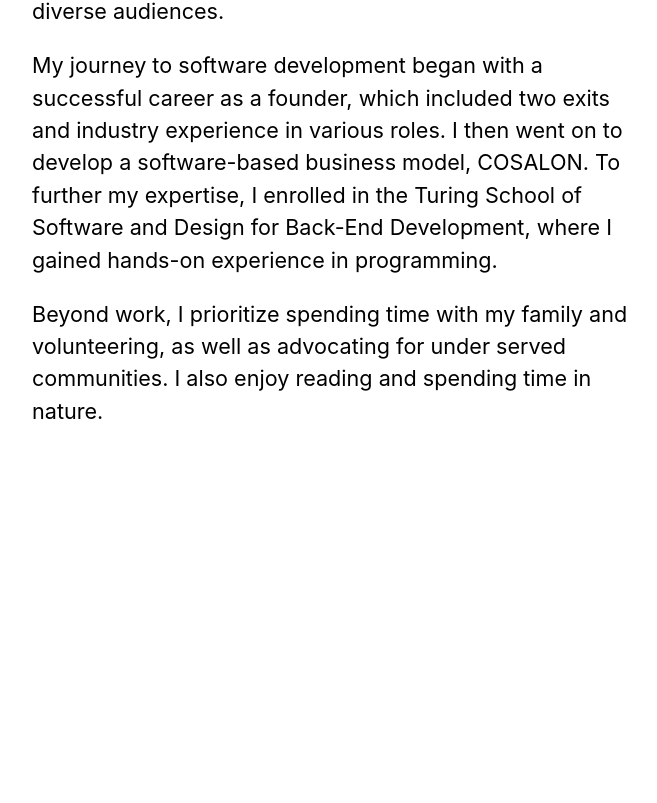
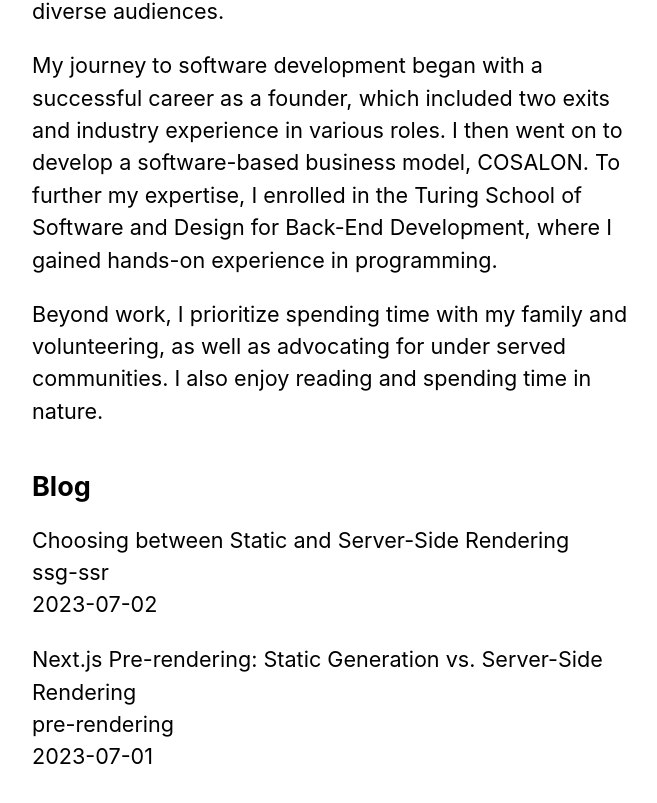
Before and after one commit to Elle-M/nextjs-blog, a Next.js app: page / in a window 1280 px wide. Shown: the part 595-1398 px from the top of the page, without its empty margins (302-959 px from the left). Before the commit the page ends 1130 px from the top, so only its background shows below. Built offline with nearby package versions, Linux system fonts and the light colour scheme.

Commit message:
add:md blogs and implement static props

```diff
--- /dev/null
+++ b/lib/posts.js
@@ -0,0 +1,29 @@
+import fs from 'fs';
+import path from 'path';
+import matter from 'gray-matter';
+
+const postsDirectory = path.join(process.cwd(), 'posts');
+
+export function getSortedPostsData() {
+  const fileNames = fs.readdirSync(postsDirectory);
+  const allPostsData = fileNames.map((fileName) => {
+    const id = fileName.replace(/\.md$/, '');
+
+    const fullPath = path.join(postsDirectory, fileName);
+    const fileContents = fs.readFileSync(fullPath, 'utf8');
+
+    const matterResult = matter(fileContents);
+
+    return {
+      id,
+      ...matterResult.data,
+    };
+  });
+  return allPostsData.sort((a, b) => {
+    if (a.date < b.date) {
+      return 1;
+    } else {
+      return -1;
+    }
+  });
+}
--- a/package.json
+++ b/package.json
@@ -9,6 +9,7 @@
     "lint": "next lint"
   },
   "dependencies": {
+    "gray-matter": "^4.0.3",
     "next": "13.4.7",
     "react": "18.2.0",
     "react-dom": "18.2.0"
--- a/pages/index.js
+++ b/pages/index.js
@@ -1,8 +1,18 @@
 import Head from 'next/head';
 import Layout, { siteTitle } from '../components/layout';
 import utilStyles from '../styles/utils.module.css';
+import { getSortedPostsData } from '../lib/posts';
 
-export default function Home() {
+export async function getStaticProps() {
+  const allPostsData = getSortedPostsData();
+  return {
+    props: {
+      allPostsData
+    },
+  };
+}
+
+export default function Home({ allPostsData }) {
   return (
     <Layout home>
       <Head>
@@ -14,6 +24,20 @@ export default function Home() {
         <p>My journey to software development began with a successful career as a founder, which included two exits and industry experience in various roles. I then went on to develop a software-based business model, COSALON. To further my expertise, I enrolled in the Turing School of Software and Design for Back-End Development, where I gained hands-on experience in programming.</p>
         <p>Beyond work, I prioritize spending time with my family and volunteering, as well as advocating for under served communities. I also enjoy reading and spending time in nature.</p>
       </section>
+      <section className={`${utilStyles.headingMd} ${utilStyles.padding1px}`}>
+        <h2 className={utilStyles.headingLg}>Blog</h2>
+        <ul className={utilStyles.list}>
+          {allPostsData.map(({ id, date, title }) => (
+            <li className={utilStyles.listItem} key={id}>
+              {title}
+              <br />
+              {id}
+              <br />
+              {date}
+            </li>
+          ))}
+        </ul>
+      </section>
     </Layout>
   );
 }
--- /dev/null
+++ b/posts/pre-rendering.md
@@ -0,0 +1,23 @@
+---
+title: 'Next.js Pre-rendering: Static Generation vs. Server-Side Rendering'
+date: '2023-07-01'
+---
+
+Next.js, a popular web development framework, offers two pre-rendering options: **Static Generation and Server-Side Rendering (SSR)**. Each method differs in when HTML is generated for a page. Next.js allows you to choose the pre-rendering approach on a per-page basis, enabling the creation of hybrid apps that combine Static Generation and SSR.
+
+**Static Generation (SG):**
+- HTML is generated at build time and reused for each request.
+- Ideal for static content and provides faster page loads.
+- Compatible with CDNs and offers SEO benefits.
+
+**Server-Side Rendering (SSR):**
+- HTML is generated dynamically on each request.
+- Suitable for real-time data updates and pages with frequently changing content.
+- Supports complex client-server interactions.
+
+**Creating a Hybrid Next.js App:**
+- Next.js allows combining Static Generation and SSR.
+- Use Static Generation for most pages and SSR for specific pages with dynamic content.
+- Provides performance optimization and dynamic functionality.
+
+Next.js provides Static Generation and Server-Side Rendering options. _Static Generation offers faster loading times and scalability_, while _SSR allows for real-time updates and dynamic content_. By leveraging a hybrid approach and choosing the appropriate pre-rendering method for each page, developers can achieve optimized performance and deliver a tailored user experience.
--- /dev/null
+++ b/posts/ssg-ssr.md
@@ -0,0 +1,23 @@
+---
+title: 'Choosing between Static and Server-Side Rendering'
+date: '2023-07-02'
+---
+
+When building web pages, deciding **between Static Generation and Server-Side Rendering (SSR)** is essential. Static Generation involves pre-rendering pages, while SSR renders pages dynamically. Let's explore the benefits and considerations of each approach to help you make an informed decision.
+
+**Static Generation:**
+- Pre-render pages for fast CDN delivery.
+- Ideal for non-real-time data, such as marketing pages, blog posts, e-commerce listings, and documentation.
+- Offers faster page loading, improved scalability, SEO friendliness, and enhanced security.
+
+**Server-Side Rendering (SSR):**
+- Renders pages on each user request.
+- Suitable for real-time data updates and complex interactions.
+- Ensures up-to-date content but can be slower than Static Generation.
+
+**Considerations:**
+- Use Static Generation when pre-rendering is possible.
+- SSR is ideal for pages with frequently updated data or dynamic content.
+- Alternatively, consider client-side rendering or a hybrid approach for specific scenarios.
+
+Selecting the right page generation approach is crucial. _Static Generation offers speed and scalability_, while _SSR ensures real-time updates_. Assess your content requirements to determine which method best suits your needs, or explore alternative strategies like client-side rendering or a hybrid approach.
```
Also changed, not shown: 2 other files (tests, documents, lock files or other folders).
